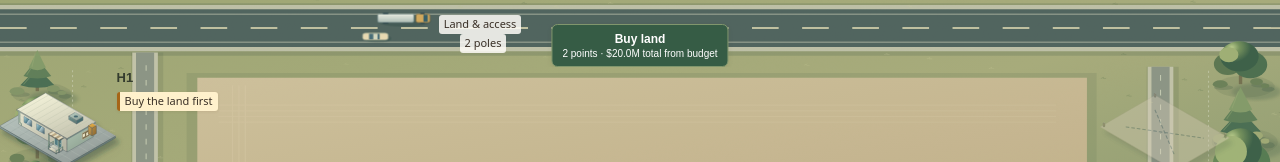
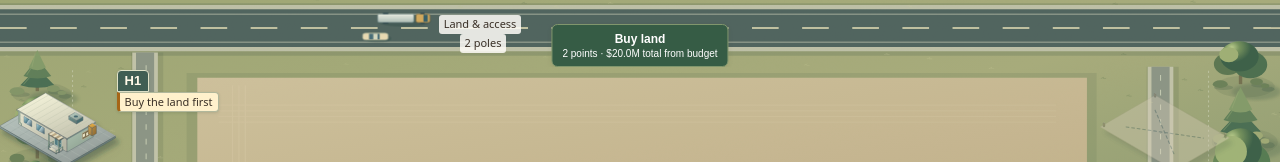
Before and after one commit to markwasu2/outside-date, a React (Vite) app: page / in a window 1280 px wide. Both pictures are taken after a click on the button "Build my first campus ▶". Shown: the part 137-299 px from the top of the page. Built offline with nearby package versions, Linux system fonts and the light colour scheme.

Commit message:
Make hall identity signs readable through day and night

```diff
--- a/src/ui/components/MapGrid.tsx
+++ b/src/ui/components/MapGrid.tsx
@@ -426,7 +426,9 @@ export function MapGrid({cue,simple=false,night=false}: {night?:boolean;simple?:
               }}
               title={`${hall.id}: ${look.label}`}
             >
-              <div style={{ position: 'absolute', top: 1, left: 3, fontSize: '0.7rem', zIndex: 2 }}>
+              <div data-testid={`hall-sign-${hall.id}`} style={{ position: 'absolute', top: 1, left: 3, fontSize: '0.7rem', zIndex: 2,
+                ...(simple?{background:selected?'#305d48':'#405e53',color:'#fff9e8',padding:'2px 7px',borderRadius:'4px 4px 0 0',border:'1px solid #e0e2c8',boxShadow:'0 1px 3px #243d3426',lineHeight:'16px',pointerEvents:'none' as const}:{}),
+              }}>
                 <strong>{hall.id}</strong>
               </div>
               {/* UX legibility: the stage in words plus what the hall is waiting on. */}
@@ -439,9 +441,10 @@ export function MapGrid({cue,simple=false,night=false}: {night?:boolean;simple?:
                   fontSize: '0.6rem',
                   zIndex: 2,
                   pointerEvents: 'none',
-                  padding: '0 3px',
-                  borderRadius: 3,
-                  background: blocked ? '#fff1cc' : 'rgba(255,253,248,0.85)',
+                  padding: simple?'2px 6px':'0 3px',
+                  borderRadius: simple?'0 4px 4px 4px':3,
+                  ...(simple?{border:'1px solid #b0b79b',boxShadow:'0 1px 3px #243d3426',lineHeight:'14px'}:{}),
+                  background: blocked ? '#fff1cc' : simple?'#fbfaef':'rgba(255,253,248,0.85)',
                   borderLeft: blocked ? '3px solid #a66517' : undefined,
                   color: '#3a3026',
                   maxWidth: '90%',
```
Also changed, not shown: 5 other files (tests, documents, lock files or other folders).
